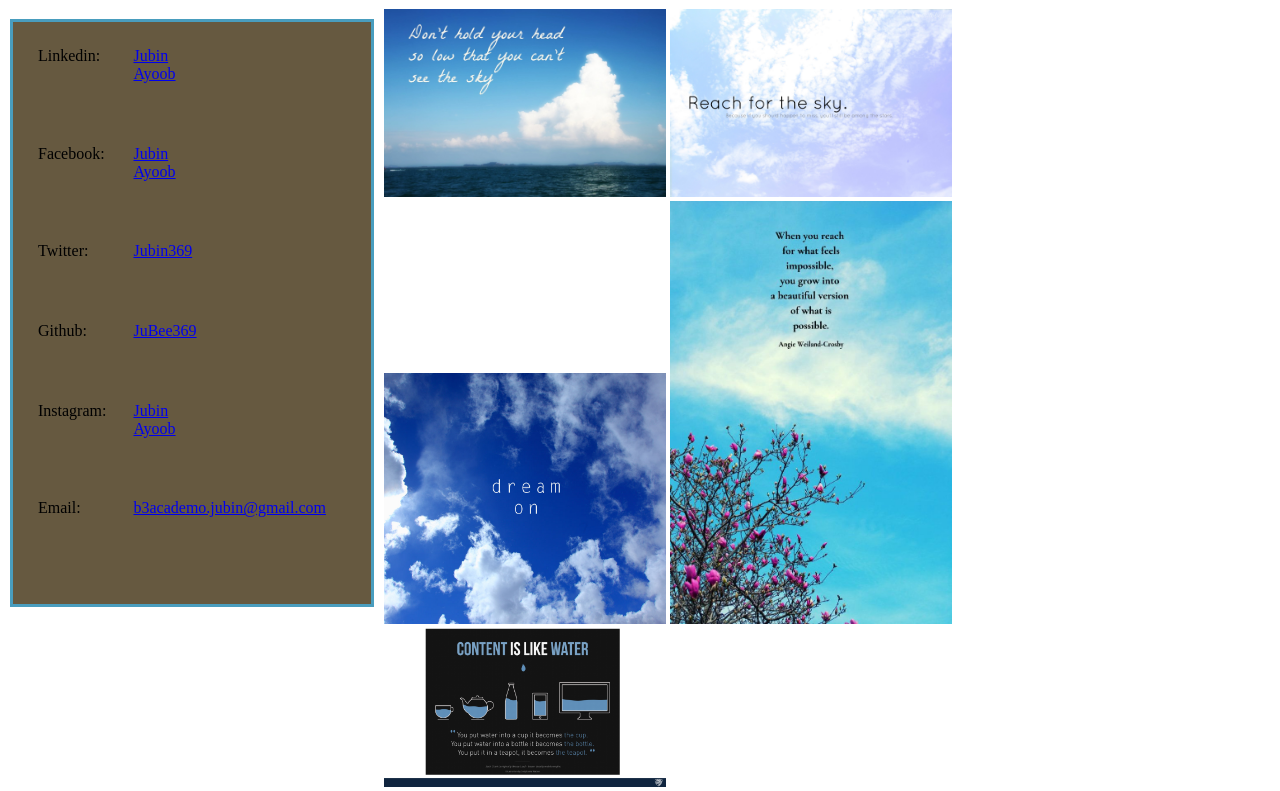
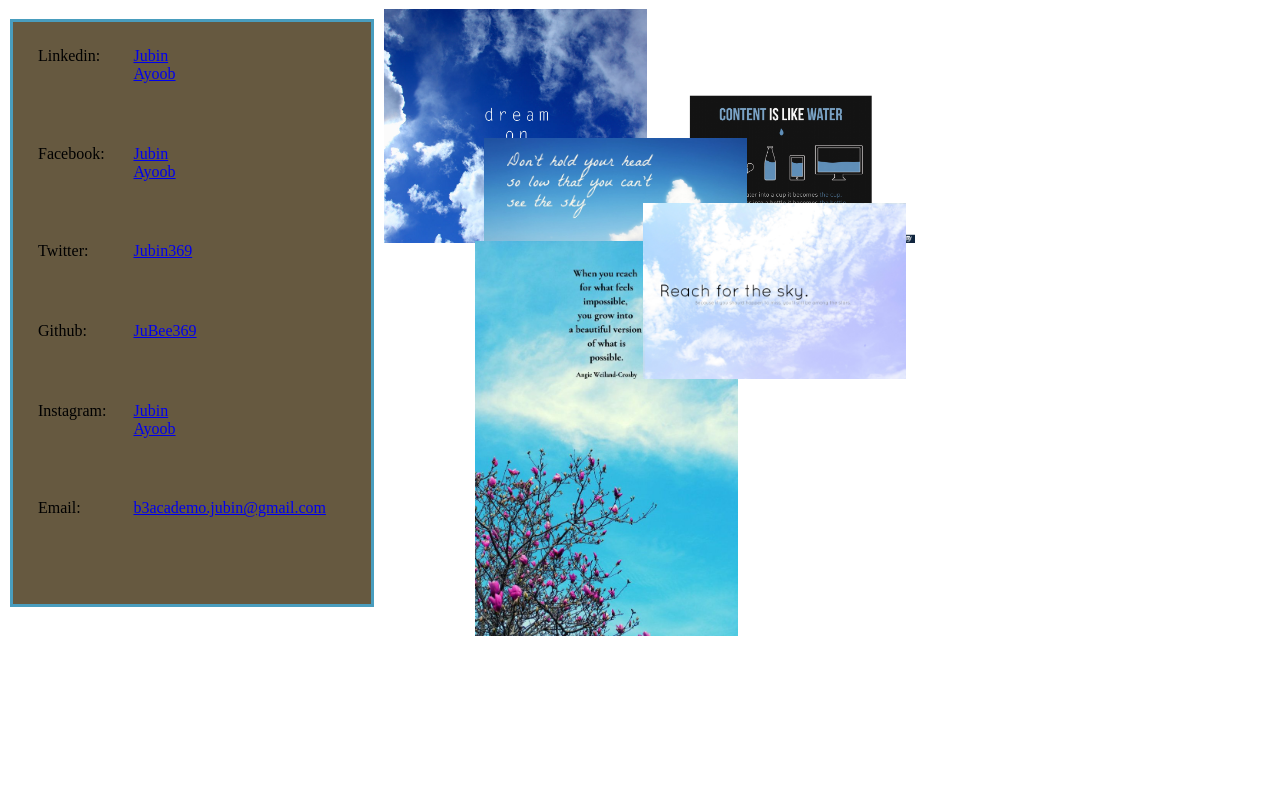
Before and after one commit to JuBee369/cs3-page, a plain HTML site: page index.html in a window 1280 px wide. Shown: the part 114-905 px from the top of the page. After the commit the page ends 800 px from the top, so only its background shows below. Drawn offline with Linux system fonts and the light colour scheme.

Commit message:
new chnages

```diff
--- a/css/style.css
+++ b/css/style.css
@@ -54,9 +54,28 @@ header{
     grid-template-columns: 30% 70%;
 }
 .art{
-    width:70%;
+    position: relative;
+    width:60%;
 }
 
 .images{
-    width: 45%;
+    width: 49%;
 }
+
+#img1{
+    position: absolute;
+    top: 129px;
+    left: 100px;
+}
+
+#img2{
+    position: absolute;
+    top: 194px;
+    left: 259px;
+}
+
+#img4{
+    position: absolute;
+    top: 232px;
+    left: 91px;
+}
--- a/index.html
+++ b/index.html
@@ -37,11 +37,11 @@
                 <a class="links" href="mailto:b3academo.jubin@gmail.com" target="_blank">b3academo.jubin@gmail.com</a>
             </div>
             <article class="art">
-                <img class="images" src="img/bluesky.jpg">
-                <img class="images" src="img/bluesky02.jpg">
-                <img class="images" src="img/bluesky03.jpg">
-                <img class="images" src="img/bluesky04.jpg">
-                <img class="images" src="img/bruceleequotes.png">
+                <img class="images" id="img1" src="img/bluesky.jpg">
+                <img class="images" id="img4" src="img/bluesky04.jpg">
+                <img class="images" id="img2" src="img/bluesky02.jpg">
+                <img class="images" id="img3" src="img/bluesky03.jpg">
+                <img class="images" id="img5" src="img/bruceleequotes.png">
             </article>
         </section>
     </body>
```
Also changed, not shown: img/ThanosQT01.png (added), img/ThanosQT02.jpg (added), img/ThanosQT02.png (added), img/ThanosQT03.jpg (added), img/ThanosQT04.jpg (added), img/ThanosQT05.jpg (added), img/ThanosQT06.jpg (added), img/ThanosQT07.jpg (added), img/ThanosQT08.jpg (added), img/ThanosQT09.jpg (added).
